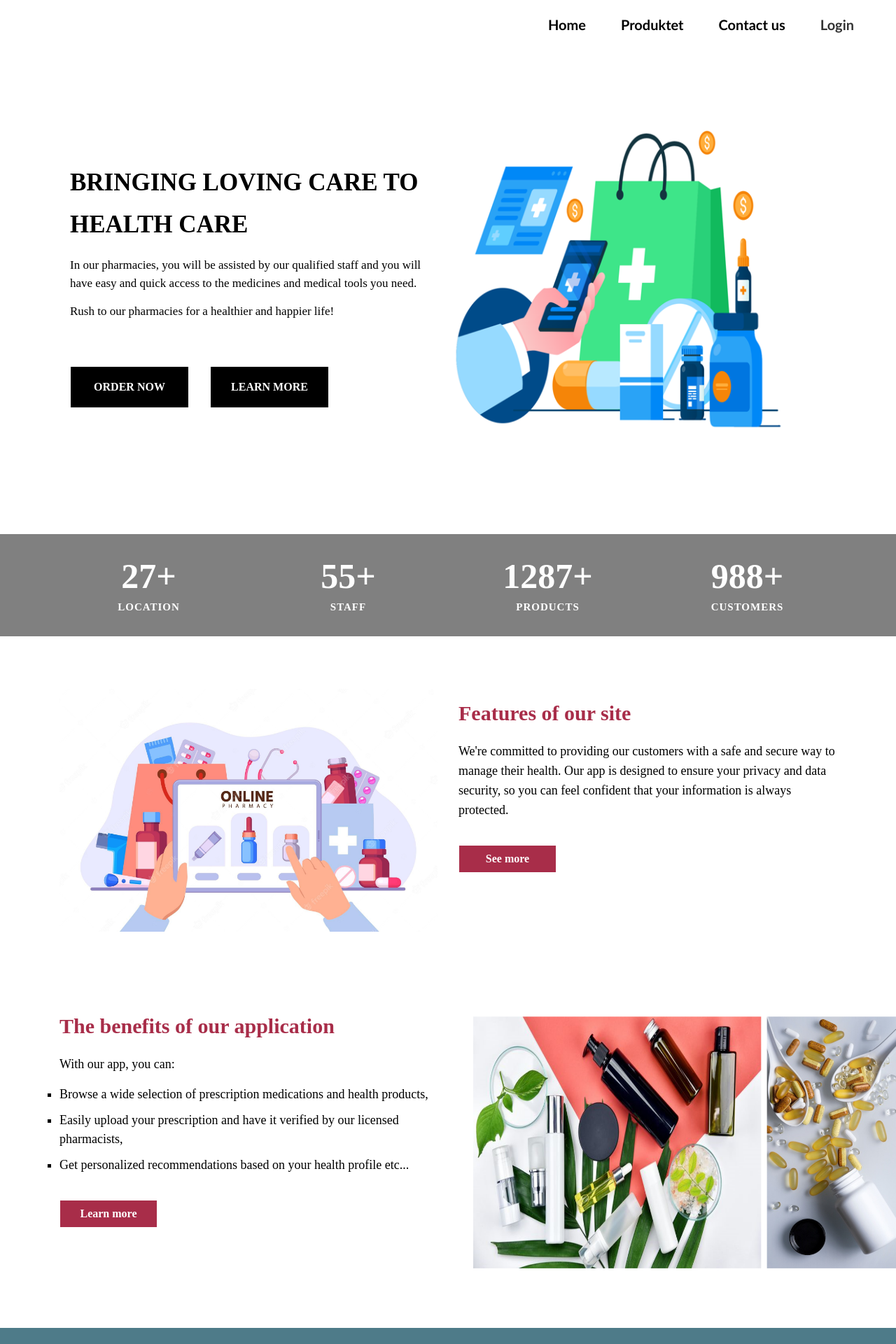
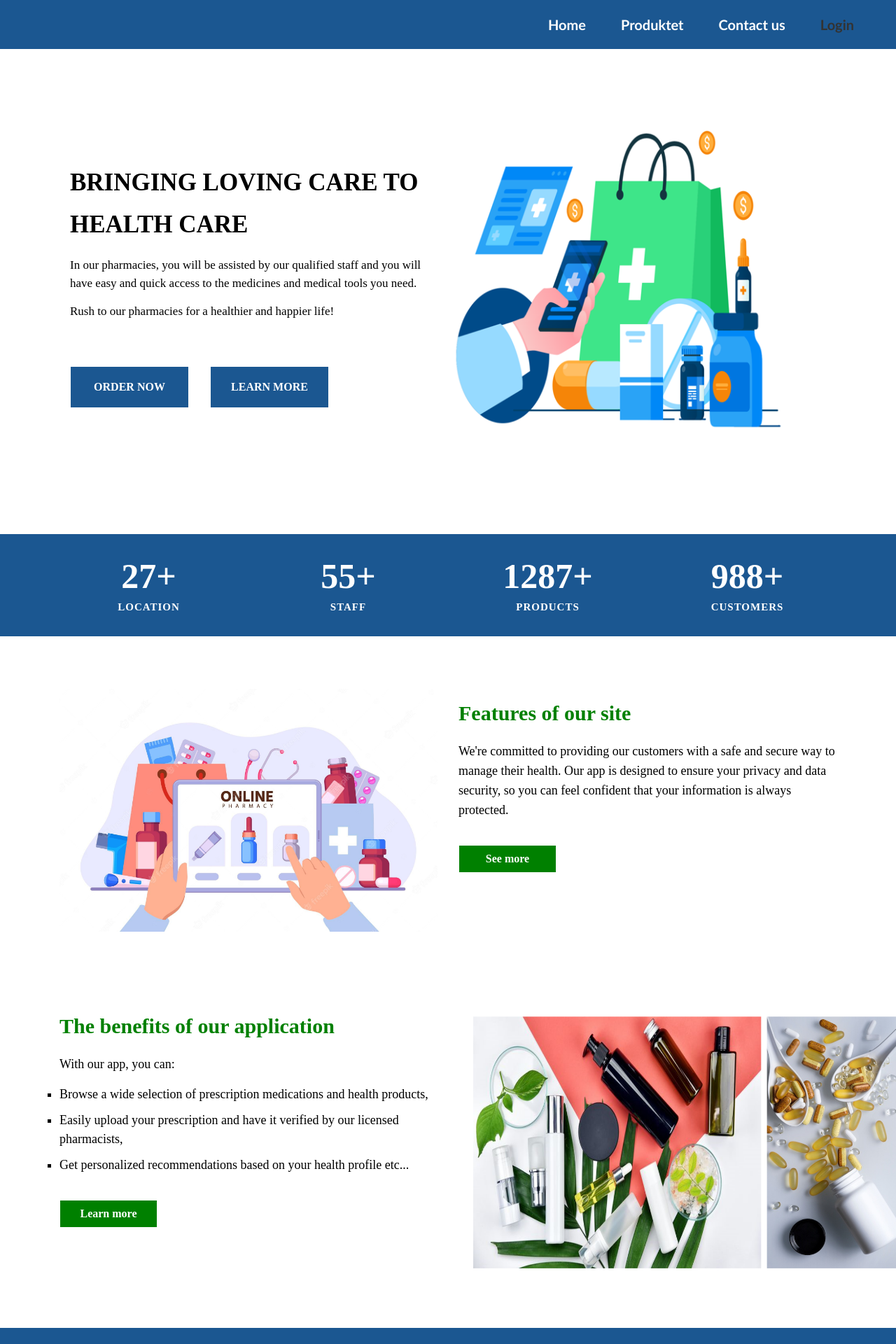
Before and after one commit to andapilingjurka/LAB1, a React (Create React App) app: page / in a window 1280 px wide. Shown: the top 1920 px of the page at 70% size. Built offline with nearby package versions, Linux system fonts and the light colour scheme.

Commit message:
Ndryshime Finale CSS

```diff
--- a/src/admin/Admin.js
+++ b/src/admin/Admin.js
@@ -18,7 +18,7 @@ import createUtilityClassName from 'react-bootstrap/esm/createUtilityClasses';
      }
 
   return (
-    <div>
+    <div className='paraDashboard'>
    < div className="side-menu">
     <h1>DASHBOARD</h1>
       <ul>
--- a/src/component/Footer/Footer.js
+++ b/src/component/Footer/Footer.js
@@ -3,7 +3,7 @@ import React from 'react';
 
 const Footer = () => {
     return(
-        <div className='main-footer'>
+        <div className='main-footer'style={{backgroundColor:"#024585e5"}}>
            <div className='container'>
                 <div className='row'>
                     <div className='col'>
--- a/src/component/Home/Header.js
+++ b/src/component/Home/Header.js
@@ -9,8 +9,8 @@ const Header = ()=>{
                     <h2>Bringing loving care to health care</h2>
                     <p>In our pharmacies, you will be assisted by our qualified staff and you will have easy and quick access to the medicines and medical tools you need.</p>
                     <p>Rush to our pharmacies for a healthier and happier life!</p>
-                    <button>Order Now </button>
-                    <button>Learn More</button>
+                    <button style={{backgroundColor:"#024585e5"}}>Order Now </button>
+                    <button style={{backgroundColor:"#024585e5"}}>Learn More</button>
                 </div>
                 <div>
 
--- a/src/component/Home/Home.js
+++ b/src/component/Home/Home.js
@@ -9,9 +9,9 @@ const Home = ()=>{
     return(
          <Fragment>
               <Header/>
-              <section className='numbers'>
-                    <div className='container'>
-                        <div className='row'>
+              <section className='numbers'style={{backgroundColor:"#024585e5"}}>
+                    <div className='container' >
+                        <div className='row' >
                             <div className='col-md-3'>
                                 <h2>27+</h2>
                                 <h5>LOCATION</h5>
@@ -37,10 +37,10 @@ const Home = ()=>{
                             <div className='col-md-6'>
                                 <img src={prideimg}  title='prideimg'/>
                             </div>
-                            <div className='col-md-6'>
-                                    <h2>Features of our site</h2>
+                            <div className='col-md-6' >
+                                    <h2 style={{color:"green"}}>Features of our site</h2>
                                     <p>We're committed to providing our customers with a safe and secure way to manage their health. Our app is designed to ensure your privacy and data security, so you can feel confident that your information is always protected.</p>
-                                    <button><a href='#'>See more</a></button>
+                                    <button style={{backgroundColor:"green"}}><a href='#'>See more</a></button>
                             </div>
 
                         </div>
@@ -51,15 +51,15 @@ const Home = ()=>{
                 <div className='container'>
                     <div className='row'>
                         <div className='col-md-6'>
-                            <h2>The benefits of our application</h2>
+                            <h2 style={{color:"green"}}>The benefits of our application</h2>
                             <p>With our app, you can:</p>
                             <ul className='ul-li'>
                                 <li>Browse a wide selection of prescription medications and health products,</li>
                                 <li>Easily upload your prescription and have it verified by our licensed pharmacists,</li>
                                 <li>Get personalized recommendations based on your health profile etc...</li>
                             </ul>
-                            <button>
-                                <a href='#'>Learn more</a>
+                            <button style={{backgroundColor:"green"}}>
+                                <a href='#' >Learn more</a>
                             </button>
                         </div>
                         <div className='col-md-6'>
--- a/src/component/Navs/Nav.js
+++ b/src/component/Navs/Nav.js
@@ -20,11 +20,11 @@ function Nav() {
   return (
 
     <>
-      <div style={{ display: 'flex', fontFamily: 'Candara', justifyContent: 'right', alignItems: 'center', padding: '20px', backgroundColor: 'white', borderBottom: '1px solid white' }}>
-        <Link to="/" style={{ marginLeft: '10px', marginRight: '40px', textDecoration: 'none', color: 'black', fontWeight: 'bolder', fontSize: '20px' }}>Home</Link>
-        <Link to="/Products/" style={{ marginLeft: '10px', marginRight: '40px', textDecoration: 'none', color: 'black', fontWeight: 'bolder', fontSize: '20px' }}>Produktet</Link>
-        <Link to="/kontakti" style={{ marginLeft: '10px', marginRight: '40px', textDecoration: 'none', color: 'black', fontWeight: 'bolder', fontSize: '20px' }}>Contact us</Link>
-        {isAdmin && <Link to="/admin" style={{ marginLeft: '10px', marginRight: '40px', textDecoration: 'none', color: 'black', fontWeight: 'bolder', fontSize: '20px' }}>Dashboard</Link>}
+      <div style={{ display: 'flex', fontFamily: 'Candara', justifyContent: 'right', alignItems: 'center', padding: '20px', backgroundColor: '#024585e5', borderBottom: '1px solid white' }}>
+        <Link to="/" style={{ marginLeft: '10px', marginRight: '40px', textDecoration: 'none', color: 'white', fontWeight: 'bolder', fontSize: '20px' }}>Home</Link>
+        <Link to="/Products/" style={{ marginLeft: '10px', marginRight: '40px', textDecoration: 'none', color: 'white', fontWeight: 'bolder', fontSize: '20px' }}>Produktet</Link>
+        <Link to="/kontakti" style={{ marginLeft: '10px', marginRight: '40px', textDecoration: 'none', color: 'white', fontWeight: 'bolder', fontSize: '20px' }}>Contact us</Link>
+        {isAdmin && <Link to="/admin" style={{ marginLeft: '10px', marginRight: '40px', textDecoration: 'none', color: 'white', fontWeight: 'bolder', fontSize: '20px' }}>Dashboard</Link>}
 
         {localStorage.getItem('token') ? (
 
--- a/src/index.css
+++ b/src/index.css
@@ -340,26 +340,35 @@ background-color: skyblue;
 /* Login */
 
 /*Dashboard*/
+.paraDashboard{
+  margin: 0;
+  padding: 0;
+}
 .side-menu {
-  padding-top: 10px;
+  margin-top: 20px;
   position: fixed;
   background: #024585e5;
-  width: 20vw;
-  min-height: 100vh;
+  width: 25vw;
+  min-height: 80vh;
+  margin-left: 7%;
   display: flex;
   flex-direction: column;
   border-radius: 0 10px 10px 0;
   font-family: 'Times New Roman', Times, serif;
   font-size: large;
-  color: #000;
+  color: #ffffff;
 
 }
 .side-menu ul{
   padding-top: 10px;
 
 }
+.side-menu h1{
+  padding-top: 15px;
+
+}
 .container1 h1{
-  margin-top: 10px;
+  padding-top: 20px;
   font-family: 'Times New Roman', Times, serif;
   font-size: 50px;
   color: #000;
```
